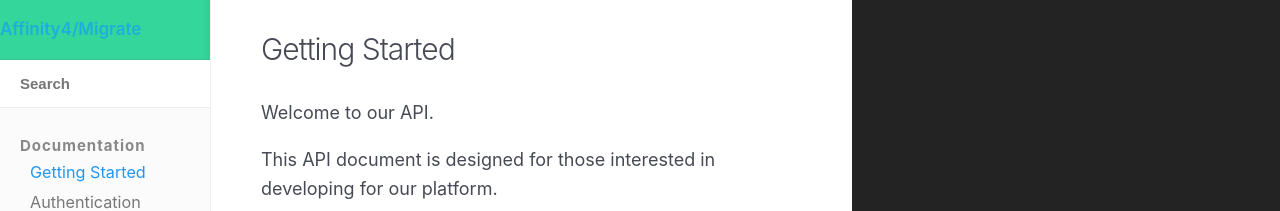
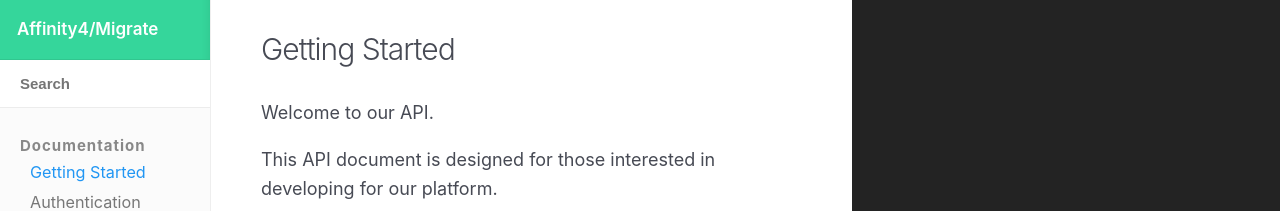
Before and after one commit to affinity4/migrate, a Jekyll site: the page built from index.html, in a window 1280 px wide. Shown: the top 211 px of the page. Built offline with Jekyll 4.4.1, drawn with Linux system fonts in a browser that asks for light colours; nearby versions of some CDN libraries.

Commit message:
Updating title scss

```diff
--- a/_layouts/default.html
+++ b/_layouts/default.html
@@ -24,7 +24,7 @@
 		<header>
 			<h1>
 				<button type="button" class="open-nav" id="open-nav"></button>
-				<a href="{{ site.baseurl }}/">
+				<a href="{{ site.baseurl }}/" class="page-title__link">
 					Affinity4/Migrate
 					<!-- <img src="{{ site.baseurl }}/images/logo.svg" height="40" alt="{{ site.title }} logo"> -->
 				</a>
--- a/_sass/_main.scss
+++ b/_sass/_main.scss
@@ -567,3 +567,9 @@ header {
 	margin: 30px 0 0 0;
 	display: none;
 }
+
+.page-title__link {
+	color: white;
+	text-decoration: uppercase;
+	padding-left: 1em;
+}
```
